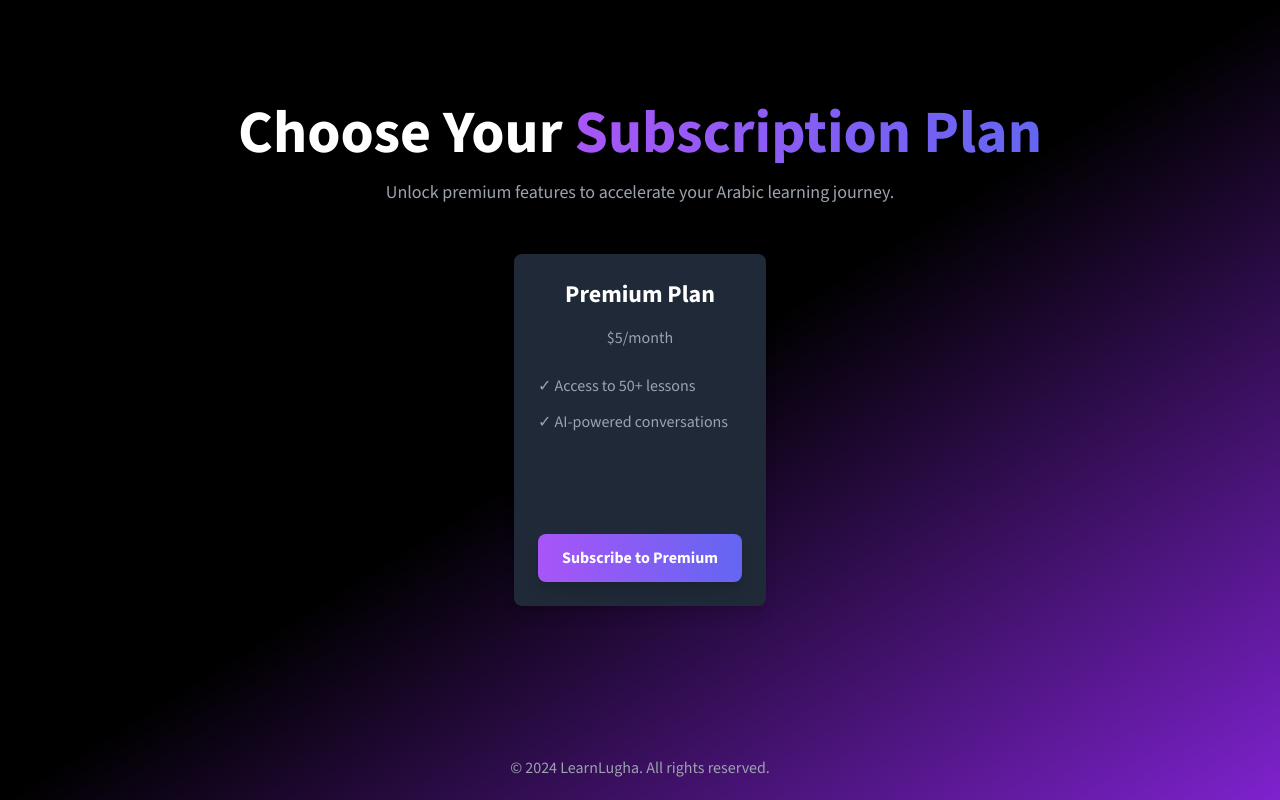
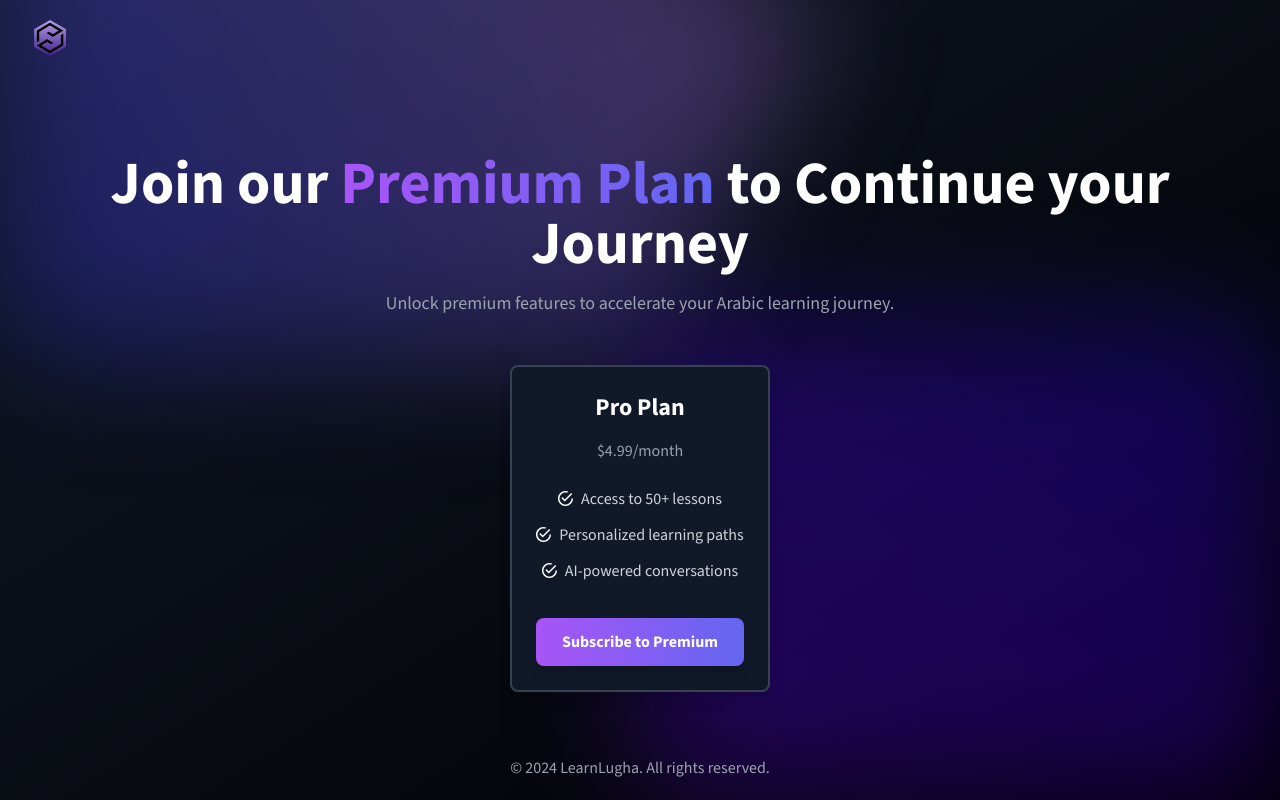
Before and after one commit to omar-t-ahmed/learn-lugha, a Next.js app: page /subscribe in a window 1280 px wide. Built offline with nearby package versions, Linux system fonts and the light colour scheme; no server answers.

Commit message:
fix pages

```diff
--- a/src/app/api/users/route.ts
+++ b/src/app/api/users/route.ts
@@ -105,7 +105,7 @@
         gender,
         lessons,
         achievements,
-        progress,
+        progress: { level, xp }, // Update progress field
         tutorialCompleted, // Update tutorialCompleted field
       },
     });
--- a/src/app/pricing/page.tsx
+++ b/src/app/pricing/page.tsx
@@ -37,19 +37,15 @@
                     <div className="p-6 bg-gray-900 border-2 border-gray-700 rounded-lg shadow-lg hover:scale-105 transform transition-all flex flex-col justify-between">
                         <div>
                             <h2 className="text-2xl font-bold text-white mb-4 text-center">
-                                Basic Plan
+                                Free Plan
                             </h2>
                             <p className="text-gray-400 text-center mb-6">
-                                $5/month
+                                $0/month
                             </p>
                             <ul className="text-gray-300 space-y-3">
                                 <li className="flex items-start justify-center">
                                     <Image src="/check_circle.svg" alt="Check" width={15} height={15} className="mr-2 mt-1" />
-                                    <p>Access to basic lessons</p>
-                                </li>
-                                <li className="flex items-start justify-center">
-                                    <Image src="/check_circle.svg" alt="Check" width={15} height={15} className="mr-2 mt-1" />
-                                    <p>Weekly progress reports</p>
+                                    <p>Access to first 5 lessons</p>
                                 </li>
                                 <li className="flex items-start justify-center">
                                     <Image src="/check_circle.svg" alt="Check" width={15} height={15} className="mr-2 mt-1" />
@@ -58,10 +54,10 @@
                             </ul>
                         </div>
                         <button
-                            disabled
+                            onClick={() => window.location.href = '/signup'}
                             className="w-full bg-gradient-to-r from-purple-500 to-indigo-600 text-white font-bold py-3 px-6 rounded-lg shadow-lg transform hover:scale-105 transition-transform"
                         >
-                            Subscribe to Basic
+                            Get Started
                         </button>
                     </div>
 
@@ -71,7 +67,7 @@
                                 Pro Plan
                             </h2>
                             <p className="text-gray-400 text-center mb-6">
-                                $15/month
+                                $4.99/month
                             </p>
                             <ul className="text-gray-300 space-y-3">
                                 <li className="flex items-start justify-center">
@@ -80,15 +76,11 @@
                                 </li>
                                 <li className="flex items-start justify-center">
                                     <Image src="/check_circle.svg" alt="Check" width={15} height={15} className="mr-2 mt-1" />
-                                    <p>Daily progress reports</p>
-                                </li>
-                                <li className="flex items-start justify-center">
-                                    <Image src="/check_circle.svg" alt="Check" width={15} height={15} className="mr-2 mt-1" />
                                     <p>Personalized learning paths</p>
                                 </li>
                                 <li className="flex items-start justify-center">
-                                    <Image src="/check_circle.svg" alt="Check" width={15} height={15} className="mr-2 mt-1" />
-                                    <p>1-on-1 AI tutoring</p>
+                                    <Image src="/check_circle.svg" alt="Check" width={15} height={15} className="mr-2 mt-1 mb-5" />
+                                    <p>Personalized support</p>
                                 </li>
                             </ul>
                         </div>
--- a/src/app/subscribe/page.tsx
+++ b/src/app/subscribe/page.tsx
@@ -3,6 +3,8 @@
 import React, { useState, useEffect } from "react";
 import { auth } from "@/firebase"; // Ensure this is the correct path to your firebase file
 import { onAuthStateChanged } from "firebase/auth";
+import Navbar from "@/components/Navbar";
+import Image from "next/image";
 
 export default function CheckoutPage() {
     const [loading, setLoading] = useState(false);
@@ -61,13 +63,28 @@
     };
 
     return (
-        <div className="min-h-screen flex flex-col items-center bg-gradient-to-br from-black via-black to-purple-700 text-white">
-            <div className="flex flex-grow flex-col items-center justify-center w-full max-w-7xl mx-auto px-6">
+        <div className="relative isolate min-h-screen flex flex-col items-center bg-gradient-to-br from-gray-900 to-black text-white">
+            <Navbar />
+
+            {/* Hero-like background polygons */}
+            <div className="absolute inset-x-0 -top-40 -z-10 transform-gpu overflow-hidden blur-3xl sm:-top-80" aria-hidden="true">
+                <div
+                    className="relative left-[calc(50%-11rem)] aspect-[1155/678] w-[36.125rem] -translate-x-1/2 rotate-[30deg] bg-gradient-to-tr from-[#001aff] to-[#c689fc] opacity-30 sm:left-[calc(50%-30rem)] sm:w-[72.1875rem]">
+                </div>
+            </div>
+            <div className="absolute inset-0 top-[calc(100%-13rem)] -z-10 transform-gpu overflow-hidden blur-3xl sm:top-[calc(100%-30rem)]" aria-hidden="true">
+                <div
+                    className="relative left-[calc(50%+3rem)] aspect-[1155/678] w-[36.125rem] -translate-x-1/2 bg-gradient-to-tr from-[#7b00ff] to-[#1100ff] opacity-30 sm:left-[calc(50%+36rem)] sm:w-[72.1875rem]">
+                </div>
+            </div>
+
+            <div className="flex flex-grow flex-col items-center justify-center w-full max-w-7xl mx-auto px-6 pt-20">
                 <h1 className="text-4xl md:text-6xl font-extrabold text-transparent bg-clip-text text-white leading-8 text-center">
-                    Choose Your{" "}
+                    Join our {" "}
                     <span className="text-4xl md:text-6xl font-extrabold text-transparent bg-clip-text bg-gradient-to-r from-purple-500 to-indigo-600">
-                        Subscription Plan
+                        Premium Plan
                     </span>
+                    {" "} to Continue your Journey
                 </h1>
                 <p className="mt-4 text-md md:text-lg text-gray-400 text-center">
                     Unlock premium features to accelerate your Arabic learning
@@ -76,25 +93,36 @@
 
                 {error && <p className="text-red-500 mt-4">{error}</p>}
 
-                <div className="grid grid-cols-1 gap-8 mt-12">
-                    <div className="p-6 bg-gray-800 rounded-lg shadow-lg hover:scale-105 transform transition-all flex flex-col justify-between">
+                <div className="grid grid-cols-1 md:grid-cols-1 gap-8 mt-12">
+
+                    <div className="p-6 bg-gray-900 border-2 border-gray-700 rounded-lg shadow-lg hover:scale-105 transform transition-all flex flex-col justify-between">
                         <div>
                             <h2 className="text-2xl font-bold text-white mb-4 text-center">
-                                Premium Plan
+                                Pro Plan
                             </h2>
                             <p className="text-gray-400 text-center mb-6">
-                                $5/month
+                                $4.99/month
                             </p>
-                            <ul className="text-gray-400 mb-8 space-y-3 h-32">
-                                <li>✓ Access to 50+ lessons</li>
-                                <li>✓ AI-powered conversations</li>
+                            <ul className="text-gray-300 space-y-3">
+                                <li className="flex items-start justify-center">
+                                    <Image src="/check_circle.svg" alt="Check" width={15} height={15} className="mr-2 mt-1" />
+                                    <p>Access to 50+ lessons</p>
+                                </li>
+                                <li className="flex items-start justify-center">
+                                    <Image src="/check_circle.svg" alt="Check" width={15} height={15} className="mr-2 mt-1" />
+                                    <p>Personalized learning paths</p>
+                                </li>
+                                <li className="flex items-start justify-center">
+                                    <Image src="/check_circle.svg" alt="Check" width={15} height={15} className="mr-2 mt-1 mb-10" />
+                                    <p>AI-powered conversations</p>
+                                </li>
                             </ul>
                         </div>
                         <button
                             onClick={() =>
                                 handleCheckout({
-                                    name: "Premium Plan",
-                                    price: 500,
+                                    name: "Pro Plan",
+                                    price: 499,
                                     interval: "month",
                                 })
                             }
```
